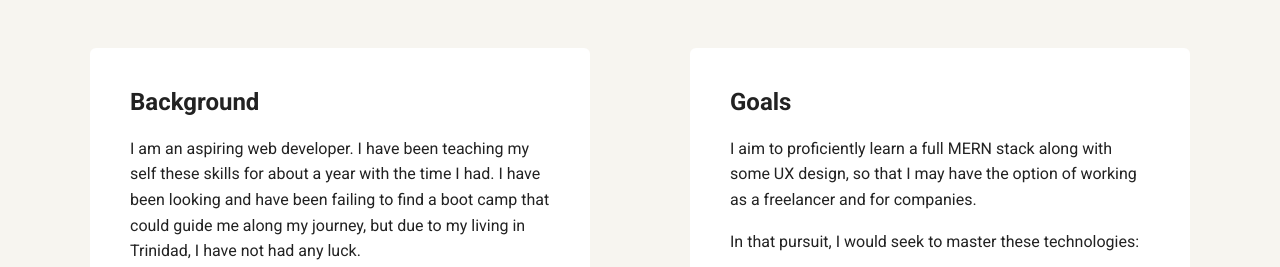
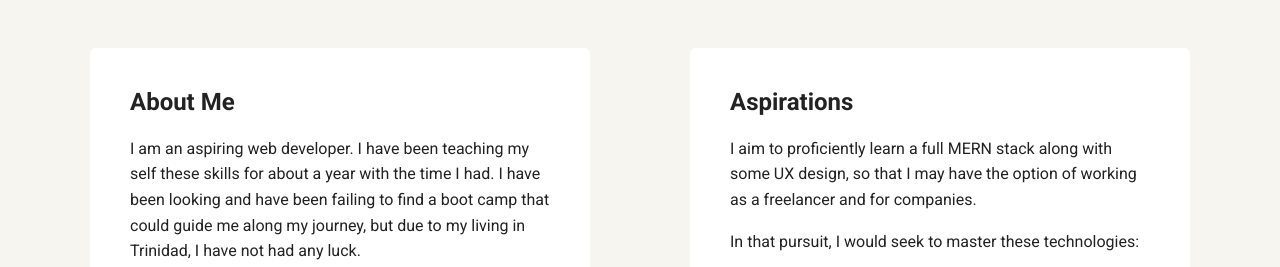
Before and after one commit to RondellAllard/teamtreehouse-unit-1, a plain HTML site: page index.html in a window 1280 px wide. Shown: the part 509-776 px from the top of the page. Drawn offline with Linux system fonts and the light colour scheme; a web font is replaced by a local one.

Commit message:
Changed subheadings
Changed place holder sub headings.

```diff
--- a/index.html
+++ b/index.html
@@ -34,7 +34,7 @@
 
     <main class="flex">
       <section class="card">
-        <h2>Background</h2>
+        <h2>About Me</h2>
         <p>
           I am an aspiring web developer. I have been teaching my self these
           skills for about a year with the time I had. I have been looking and
@@ -53,7 +53,7 @@
       </section>
 
       <section class="card">
-        <h2>Goals</h2>
+        <h2>Aspirations</h2>
         <p>
           I aim to proficiently learn a full MERN stack along with some UX
           design, so that I may have the option of working as a freelancer and
```
